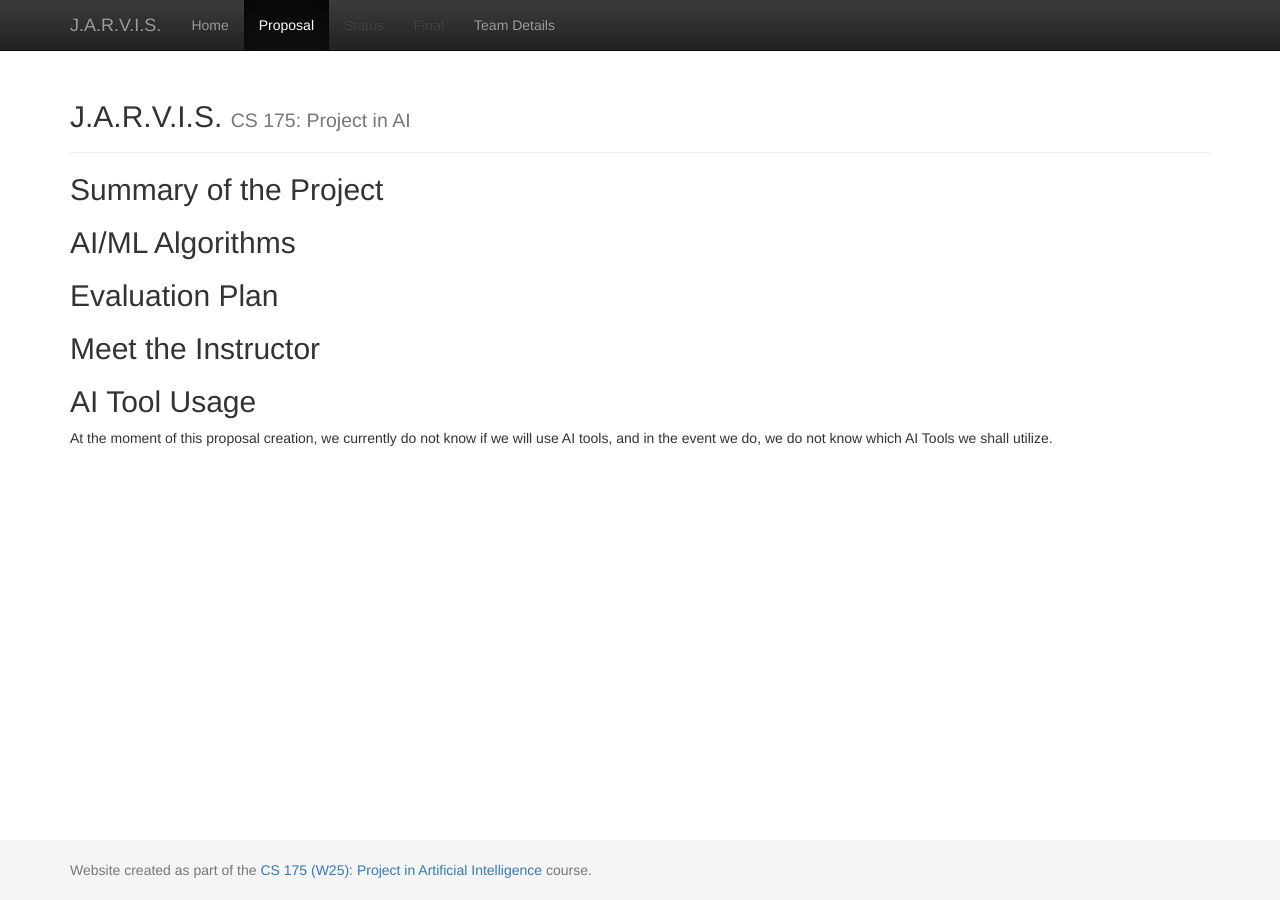
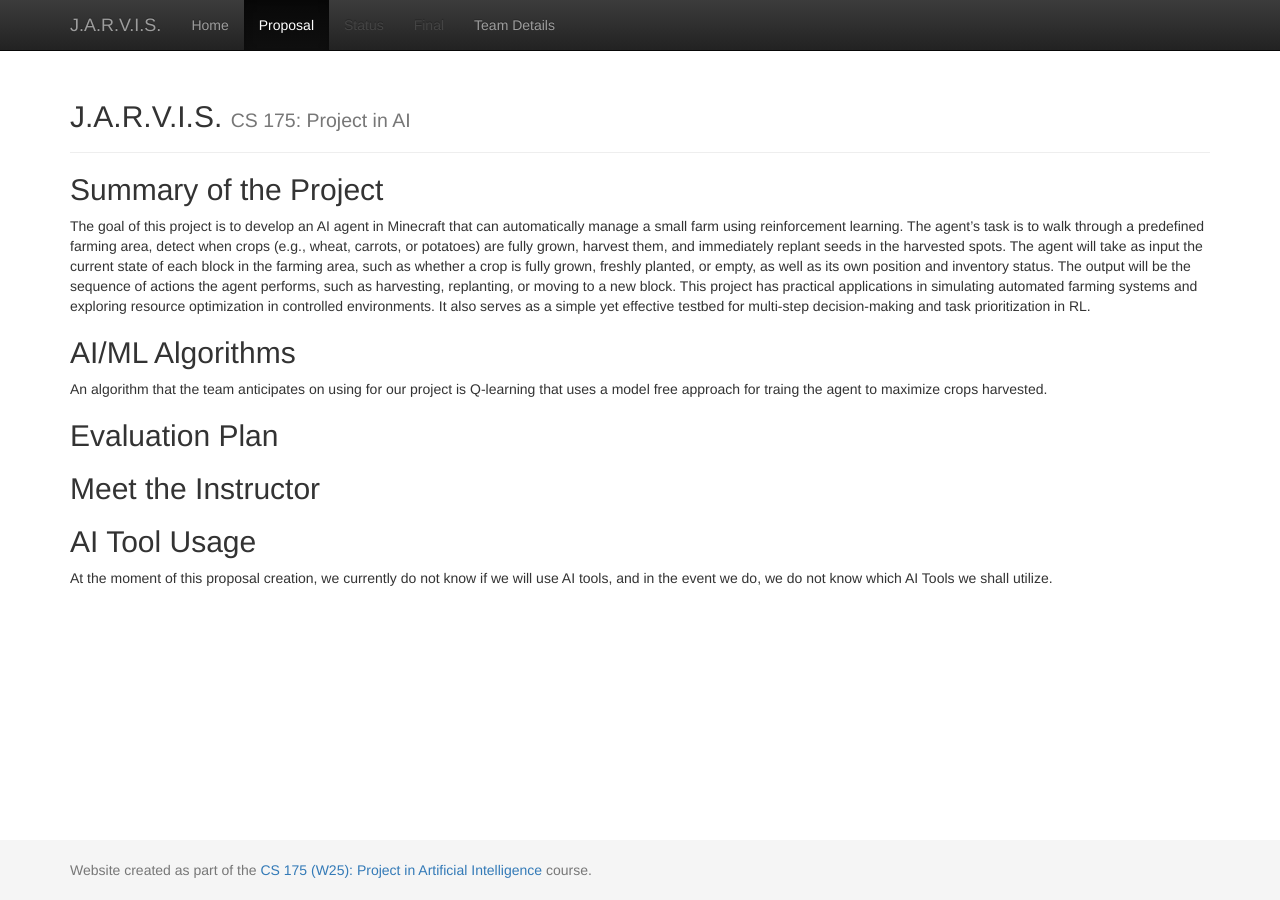
Before and after one commit to avinashduggal/TowerRunners, a Jekyll site: the page built from docs/proposal.md, in a window 1280 px wide. Built offline with Jekyll 4.4.1, drawn with Linux system fonts in a browser that asks for light colours.

Commit message:
Update proposal.md

```diff
--- a/docs/proposal.md
+++ b/docs/proposal.md
@@ -4,10 +4,10 @@ title: Proposal
 ---
 
 ## Summary of the Project
-
+The goal of this project is to develop an AI agent in Minecraft that can automatically manage a small farm using reinforcement learning. The agent's task is to walk through a predefined farming area, detect when crops (e.g., wheat, carrots, or potatoes) are fully grown, harvest them, and immediately replant seeds in the harvested spots. The agent will take as input the current state of each block in the farming area, such as whether a crop is fully grown, freshly planted, or empty, as well as its own position and inventory status. The output will be the sequence of actions the agent performs, such as harvesting, replanting, or moving to a new block. This project has practical applications in simulating automated farming systems and exploring resource optimization in controlled environments. It also serves as a simple yet effective testbed for multi-step decision-making and task prioritization in RL.
 
 ## AI/ML Algorithms
-
+An algorithm that the team anticipates on using for our project is Q-learning that uses a model free approach for traing the agent to maximize crops harvested.
 
 ## Evaluation Plan
 
```
